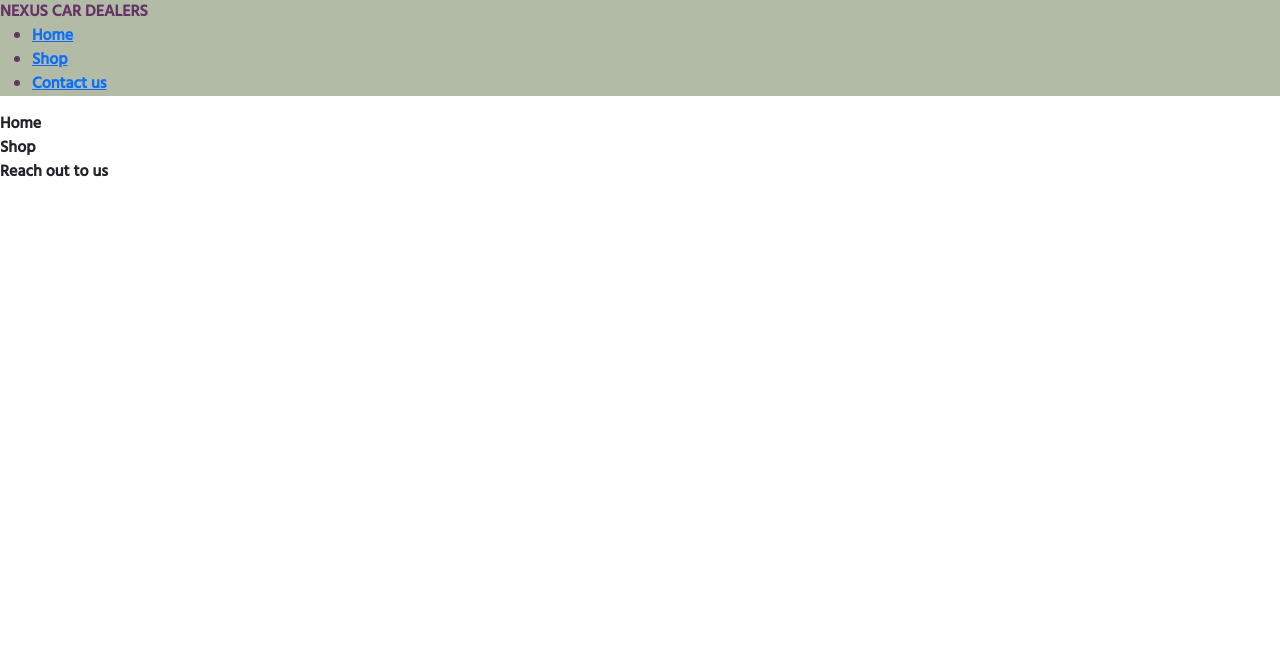
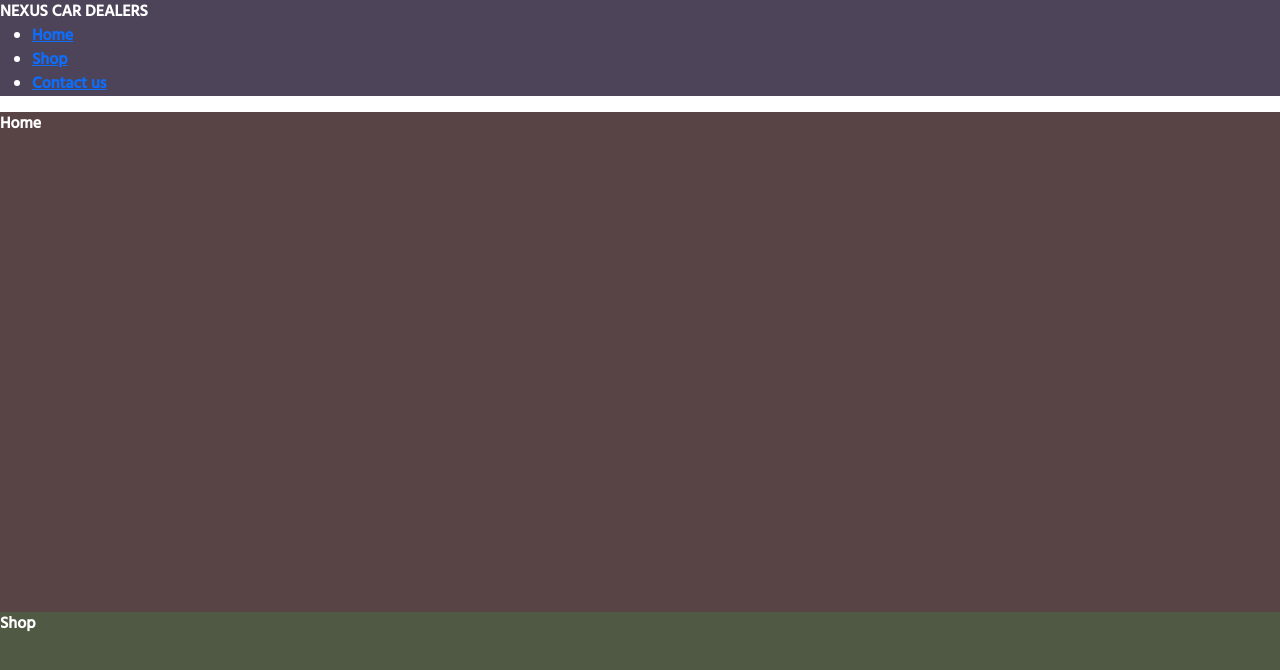
Before and after one commit to jerrysuits/Phase-1-project, a plain HTML site: page index.html in a window 1280 px wide. Shown: the top 670 px of the page. Drawn offline with nearby package versions, Linux system fonts and the light colour scheme.

Commit message:
adding backgroung colours to different sections

```diff
--- a/styles.css
+++ b/styles.css
@@ -5,10 +5,25 @@ body{
      display: inline;
      font-family: 'Hind', sans-serif;
      font-weight: bold;
+     color: white;
 }
 
 /* Styling the navbar */
 .nav-bar{
-     background-color: #B1BBA6;
-     color: #663366;
+     background-color: #4E4459;
+
 }
+.home-sec{
+     background-color: #594445;
+     height: 500px;
+}
+
+.shop-sec{
+     background-color: #4F5944;
+     height: 500px;
+}
+
+.contact-sec{
+     background-color: #445959;
+     height: 500px;
+}
```
Also changed, not shown: index.html (line endings or trailing spaces).
